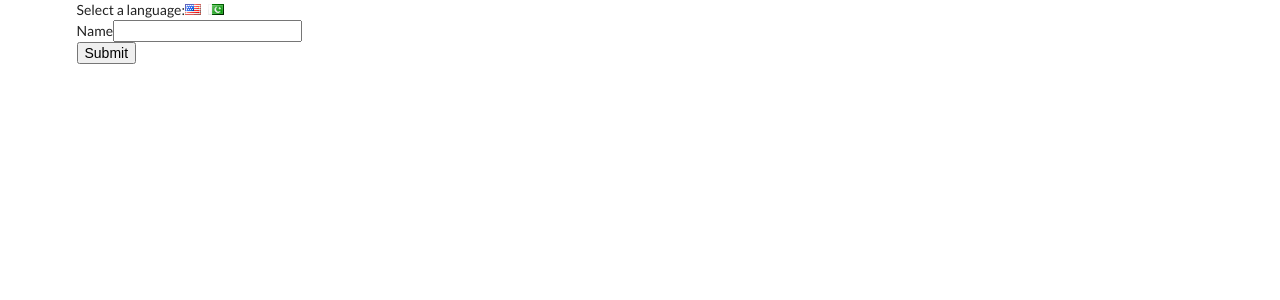
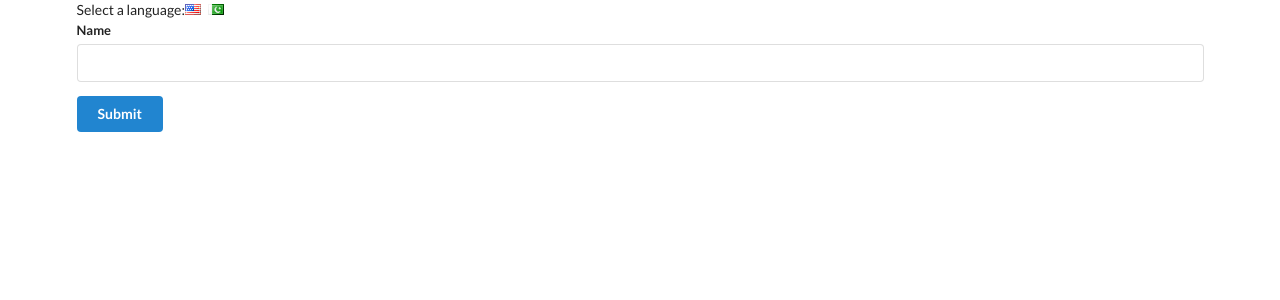
Before and after one commit to yasirrafiq786/translate, a React (Create React App) app: page / in a window 1280 px wide. Shown: the top 300 px of the page. Built offline with nearby package versions, Linux system fonts and the light colour scheme.

Commit message:
setup context object

```diff
--- a/src/components/App.js
+++ b/src/components/App.js
@@ -1,5 +1,6 @@
 import React from 'react';
 import UserCreate from './UserCreate';
+import LanguageContext from '../contexts/LanguageContext';
 
 class App extends React.Component {
   state = {language: 'english'};
@@ -22,7 +23,9 @@
             onClick={() => this.onLanguageChange('urdu')}
           />
         </div>
-        <UserCreate />
+        <LanguageContext.Provider value={this.state.language} >
+          <UserCreate />
+        </LanguageContext.Provider>
       </div>
     );
   }
--- a/src/components/Button.js
+++ b/src/components/Button.js
@@ -1,8 +1,12 @@
 import React from 'react';
+import LanguageContext from '../contexts/LanguageContext';
 
 class Button extends React.Component {
+  static contextType = LanguageContext;
+
   render() {
-    return <button className="ui primary">Submit</button>;
+    const text = this.context === 'english' ? 'Submit' : 'Jamaa';
+    return <button className="ui button primary">{text}</button>;
   }
 }
 
--- a/src/components/Field.js
+++ b/src/components/Field.js
@@ -1,10 +1,15 @@
 import React from 'react';
+import LanguageContext from '../contexts/LanguageContext';
 
 class Field extends React.Component {
+  static contextType = LanguageContext;
+
   render() {
+    const text = this.context === "english" ? "Name" : "Naam"
     return (
       <div className="field">
-        <label>Name</label>
+
+    <label>{text}</label>
         <input />
       </div>
     );
--- a/src/components/UserCreate.js
+++ b/src/components/UserCreate.js
@@ -4,7 +4,7 @@
 
 const UserCreate = () => {
   return (
-    <div>
+    <div className="ui form">
       <Field />
       <Button />
     </div>
--- /dev/null
+++ b/src/contexts/LanguageContext.js
@@ -0,0 +1,3 @@
+import React from 'react';
+
+export default React.createContext('english');
```
